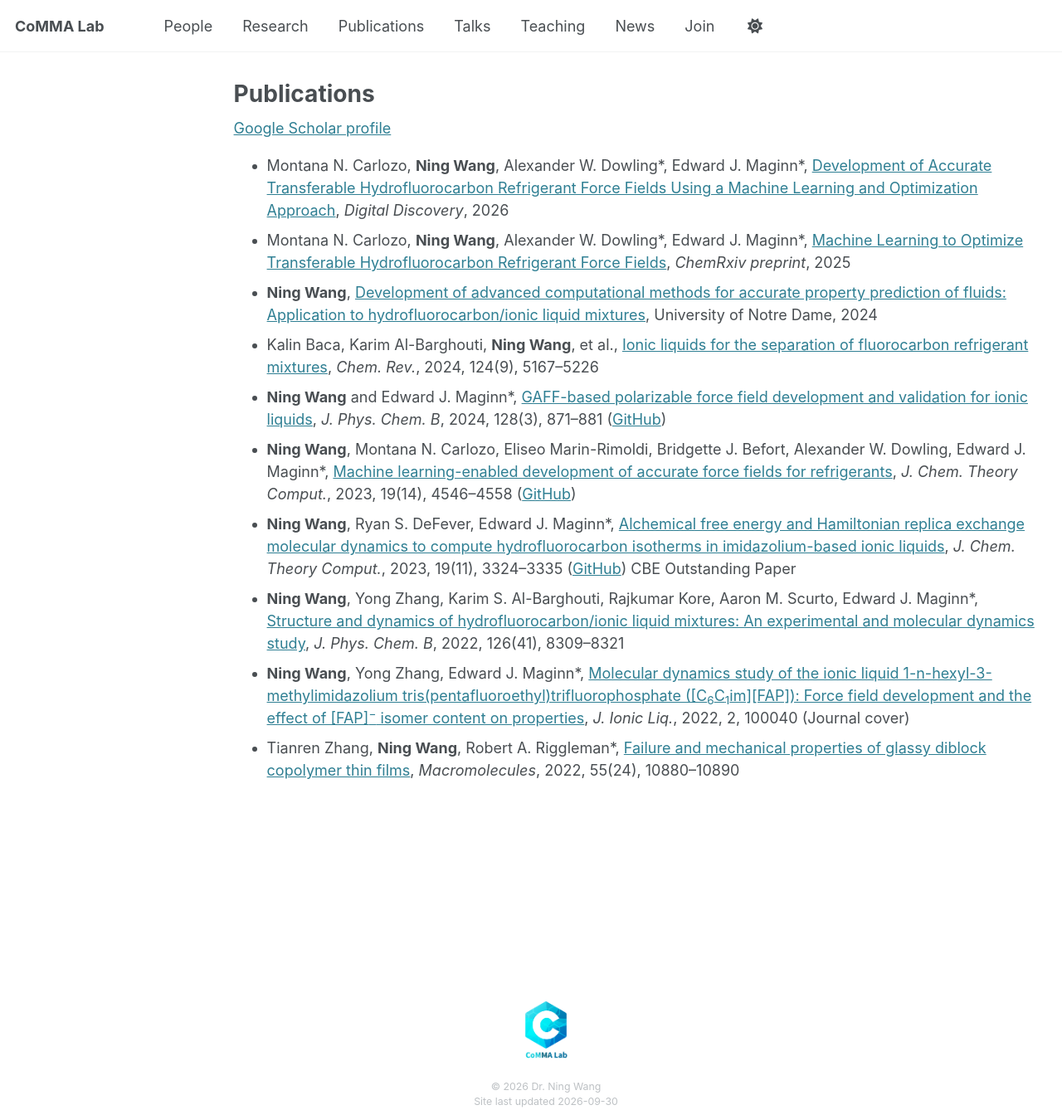
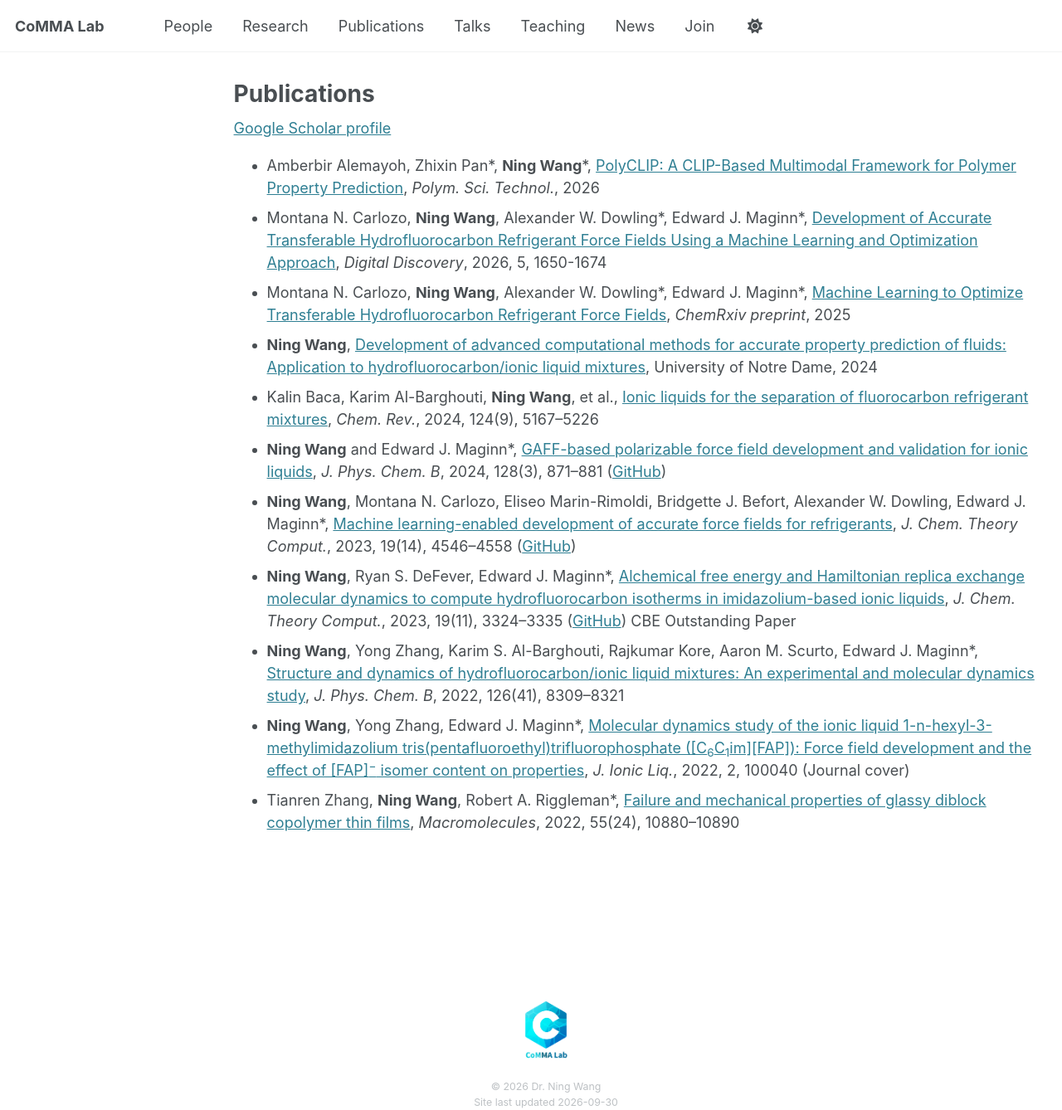
Before and after one commit to CoMMA-Wang-Lab/CoMMA-Wang-Lab.github.io, a Jekyll site: the page built from _pages/publications.html, in a window 1280 px wide and 1338 px high. Shown: the whole window at 83% size. Built offline with Jekyll 4.4.1, drawn with Linux system fonts in a browser that asks for light colours.

Commit message:
update members

```diff
--- a/_pages/publications.html
+++ b/_pages/publications.html
@@ -13,10 +13,17 @@ author_profile: false
 
 <ul>
   <li>
+    Amberbir Alemayoh, Zhixin Pan*, <strong>Ning Wang</strong>*,
+    <a href="https://doi.org/10.1021/polymscitech.6c00079" target="_blank">
+      PolyCLIP: A CLIP-Based Multimodal Framework for Polymer Property Prediction</a>,
+      <em>Polym. Sci. Technol.</em>, 2026
+  </li>
+
+  <li>
     Montana N. Carlozo, <strong>Ning Wang</strong>, Alexander W. Dowling*, Edward J. Maginn*,
     <a href="https://doi.org/10.1039/D5DD00537J" target="_blank">
       Development of Accurate Transferable Hydrofluorocarbon Refrigerant Force Fields Using a Machine Learning and Optimization Approach</a>,
-    <em>Digital Discovery</em>, 2026
+    <em>Digital Discovery</em>, 2026, 5, 1650-1674
   </li>
 
   <li>
--- a/_pages/talks.html
+++ b/_pages/talks.html
@@ -26,6 +26,10 @@ author_profile: false
 
 <h2>Co-authored:</h2>
 <ul>
+	<li>Adrija Dutta, <strong>Ning Wang</strong>, Xiao Su, Diwakar Shukla, "From pSMILES to PFAS Remediation: An MD-labeled machine learning framework for polymer electrode design", <a href="https://acs.digitellinc.com/p/s/from-psmiles-to-pfas-remediation-an-md-labeled-machine-learning-framework-for-polymer-electrode-design-673218">ACS Fall 2026</a>, Chicago, IL, USA, August 24, <strong>2026</strong>.</li>
+
+	<li>Amberbir Alemayoh, <strong>Ning Wang</strong>, Zhixin Pan, "PolyCLIP: A CLIP-Based Multimodal Transformer Framework for Polymer Property Prediction", <a href="https://eppro01.ativ.me/appinfo.php?page=Session&amp;project=MRSSPRINGLITE26&amp;id=4430148&amp;server=eppro01.ativ.me">2026 MRS Spring Meeting &amp; Exhibit</a>, Honolulu, HI, USA, April 29, <strong>2026</strong>.</li>
+
 	<li>Montana Carlozo, <strong>Ning Wang</strong>, Alexander Dowling, Edward Maginn, "Systematically Building and Optimizing a Generalized Hydrofluorocarbon Refrigerant Force Field", <a href="https://aiche.confex.com/aiche/2025/prelim.cgi/Paper/710970">2025 AIChE Annual Meeting</a>, Boston, MA, USA, November 2-6, <strong>2025</strong>.</li>
 
   <li>Montana Carlozo, Bridgette Befort, <strong>Ning Wang</strong>, Edward Maginn, Alexander Dowling, “Bayesian Optimization for Nonlinear Model and Force Field Calibration”, <a href="https://aiche.confex.com/aiche/2023/meetingapp.cgi/Paper/665282">2023 AIChE Annual Meeting</a>, Orlando, FL, USA, November 5–10, <strong>2023</strong>.</li>
```
Also changed, not shown: _pages/about.md (+1 -1 lines), _pages/join.md (+1 -1 lines), _pages/people.md (+10 -0 lines), _teaching/instructor.md (+1 -1 lines), 1 other file.
